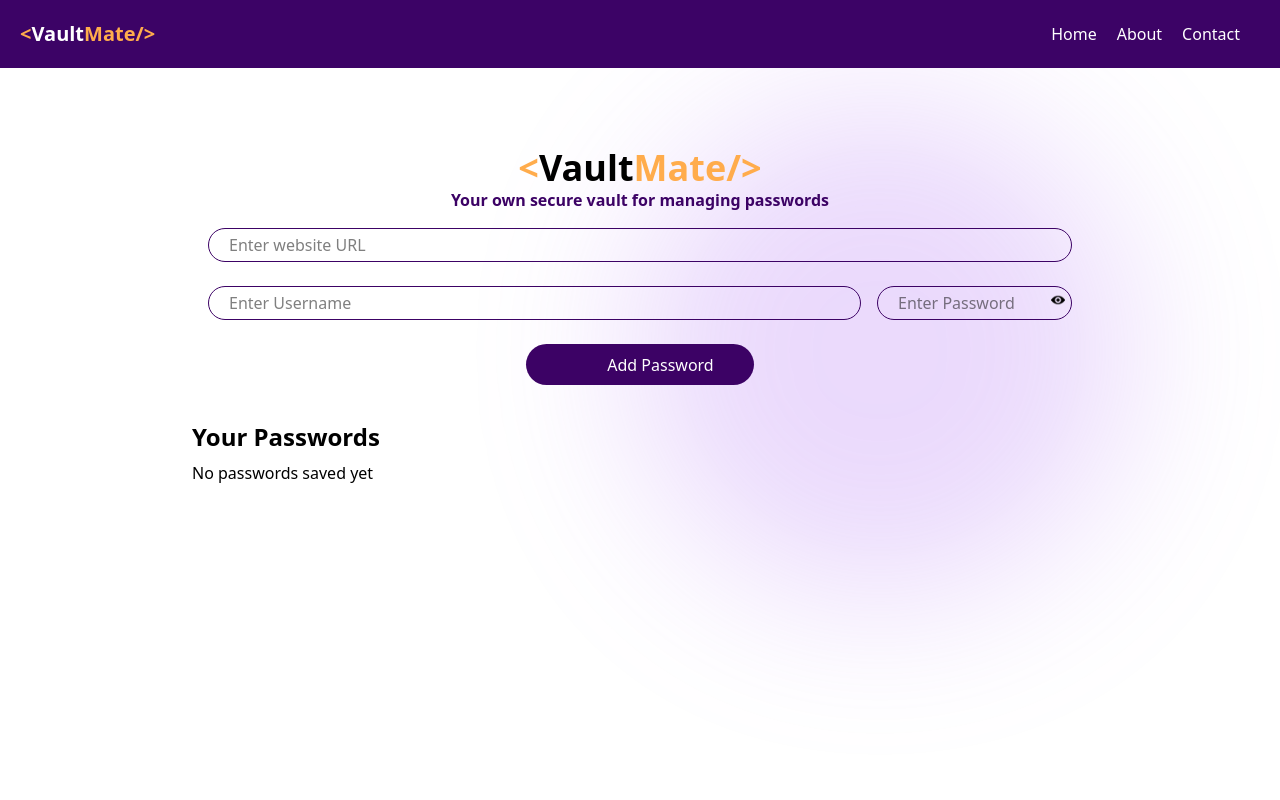
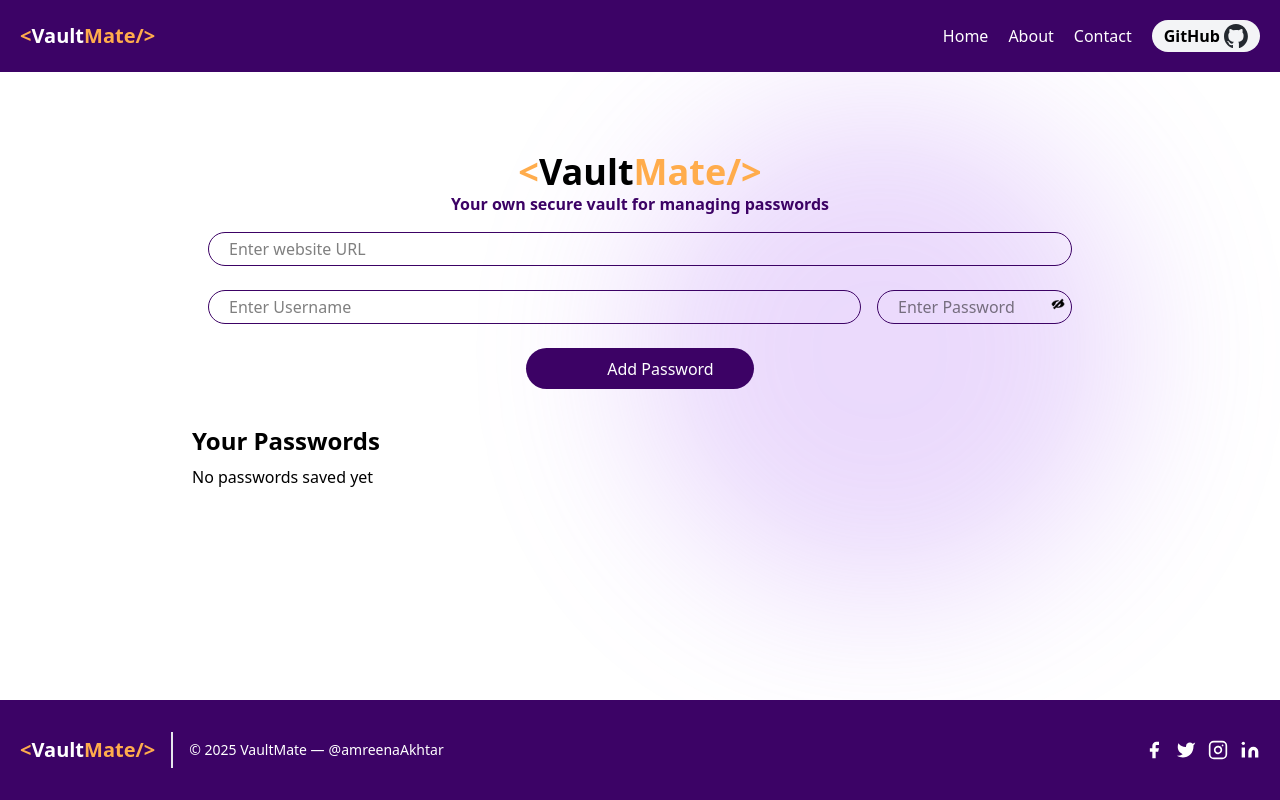
Before and after one commit to AmreenaAkhtar123/Project--VaultMate-Password-Manager, a React (Vite) app: page / in a window 1280 px wide. Built offline with nearby package versions, Linux system fonts and the light colour scheme; some icons are missing.

Commit message:
Added the footer and fixes more UI bugs

```diff
--- a/src/App.jsx
+++ b/src/App.jsx
@@ -2,12 +2,14 @@
 import './App.css'
 import Navbar from './components/Navbar'
 import Manager from './components/Manager'
+import Footer from './components/Footer'
 
 function App() {
 	return (
 		<>
-			<Navbar/>
-			<Manager/>
+			<Navbar />
+			<Manager />
+			<Footer />
 		</>
 	)
 }
--- /dev/null
+++ b/src/components/Footer.jsx
@@ -0,0 +1,51 @@
+import React from 'react'
+
+const Footer = () => {
+	return (
+		<div>
+			<footer className="text-gray-600 body-font bg-purple-950 fixed bottom-0 w-full">
+				<div className="container px-5 py-8 mx-auto flex items-center sm:flex-row flex-col">
+					<a className="flex title-font font-medium items-center md:justify-start justify-center text-gray-900">
+						<div className='text-white font-bold text-xl'>
+							<span className='text-[#ffac4c]'> &lt;</span>
+							Vault
+							<span className='text-[#ffac4c]'>Mate/&gt;</span>
+						</div>
+					</a>
+					<p className="text-sm text-white sm:ml-4 sm:pl-4 sm:border-l-2 sm:border-gray-200 sm:py-2 sm:mt-0 mt-4">© 2025 VaultMate —
+						<a href="https://x.com/explore/tabs/for-you" className="text-white ml-1" rel="noopener noreferrer" target="_blank">@amreenaAkhtar</a>
+					</p>
+					<span className="inline-flex sm:ml-auto sm:mt-0 mt-4 justify-center sm:justify-start">
+						<a className="text-white cursor-pointer" href='https://www.facebook.com/'>
+							<svg fill="currentColor" stroke-linecap="round" stroke-linejoin="round" stroke-width="2" className="w-5 h-5" viewBox="0 0 24 24">
+								<path d="M18 2h-3a5 5 0 00-5 5v3H7v4h3v8h4v-8h3l1-4h-4V7a1 1 0 011-1h3z"></path>
+							</svg>
+						</a>
+						<a className="ml-3 text-white cursor-pointer" href='https://www.twitter.com/'>
+							<svg fill="currentColor" stroke-linecap="round" stroke-linejoin="round" stroke-width="2" className="w-5 h-5" viewBox="0 0 24 24">
+								<path d="M23 3a10.9 10.9 0 01-3.14 1.53 4.48 4.48 0 00-7.86 3v1A10.66 10.66 0 013 4s-4 9 5 13a11.64 11.64 0 01-7 2c9 5 20 0 20-11.5a4.5 4.5 0 00-.08-.83A7.72 7.72 0 0023 3z"></path>
+							</svg>
+						</a>
+						<a className="ml-3 text-white cursor-pointer" href='https://www.instagram.com/'>
+							<svg fill="none" stroke="currentColor" stroke-linecap="round" stroke-linejoin="round" stroke-width="2" className="w-5 h-5" viewBox="0 0 24 24">
+								<rect width="20" height="20" x="2" y="2" rx="5" ry="5"></rect>
+								<path d="M16 11.37A4 4 0 1112.63 8 4 4 0 0116 11.37zm1.5-4.87h.01"></path>
+							</svg>
+						</a>
+						<a className="ml-3 text-white cursor-pointer" href='https://www.linkedin.com/'>
+							<svg fill="currentColor" stroke="currentColor" stroke-linecap="round" stroke-linejoin="round" stroke-width="0" className="w-5 h-5" viewBox="0 0 24 24">
+								<path stroke="none" d="M16 8a6 6 0 016 6v7h-4v-7a2 2 0 00-2-2 2 2 0 00-2 2v7h-4v-7a6 6 0 016-6zM2 9h4v12H2z"></path>
+								<circle cx="4" cy="4" r="2" stroke="none"></circle>
+							</svg>
+						</a>
+					</span>
+				</div>
+			</footer>
+
+		</div>
+	)
+}
+
+export default Footer
+
+Footer
--- a/src/components/Manager.jsx
+++ b/src/components/Manager.jsx
@@ -3,6 +3,7 @@
 
 const Manager = () => {
 	const ref = useRef();
+	const passwordRef = useRef();
 	const [form, setForm] = useState({
 		site: '',
 		username: '',
@@ -21,13 +22,16 @@
 
 
 	const showPassword = () => {
+
 		if (ref.current.src.includes("public/icons/eyecross.png")) {
 			alert("Show the password");
 			ref.current.src = "public/icons/eye.png"
+			passwordRef.current.type = "text"
 		}
 		else {
 			alert("Hide the password");
 			ref.current.src = "public/icons/eyecross.png"
+			passwordRef.current.type = "password"
 		}
 	}
 
@@ -63,9 +67,9 @@
 						<input value={form.username} onChange={handleChange} placeholder='Enter Username' className='border border-[#3c0265] w-full rounded-full p-2 pl-5 py-1 ' type="text" name="username" id="username" />
 
 						<div className='relative '>
-							<input value={form.password} onChange={handleChange} placeholder='Enter Password' className='border border-[#3c0265] w-full rounded-full p-2 pl-5 py-1 ' type="text" name="password" id="password" />
+							<input ref={passwordRef} value={form.password} onChange={handleChange} placeholder='Enter Password' className='border border-[#3c0265] w-full rounded-full p-2 pl-5 py-1 ' type="password" name="password" id="password" />
 							<span className='absolute right-[3px] top-[3px] cursor-pointer' onClick={showPassword}>
-								<img ref={ref} className='p-1' width={22} src="public/icons/eye.png" alt="eye" />
+								<img ref={ref} className='p-1' width={22} src="public/icons/eyecross.png" alt="eye" />
 							</span>
 						</div>
 
--- a/src/components/Navbar.jsx
+++ b/src/components/Navbar.jsx
@@ -17,11 +17,10 @@
 						<a className="mr-5 hover:text-amber-500">About</a>
 						<a className="mr-5 hover:text-amber-500">Contact</a>
 					</nav>
-					{/* <button class="inline-flex items-center bg-gray-100 border-0 py-1 px-3 focus:outline-none hover:bg-gray-200 rounded text-base mt-4 md:mt-0">Button
-						<svg fill="none" stroke="currentColor" stroke-linecap="round" stroke-linejoin="round" stroke-width="2" class="w-4 h-4 ml-1" viewBox="0 0 24 24">
-							<path d="M5 12h14M12 5l7 7-7 7"></path>
-						</svg>
-					</button> */}
+					<button class="inline-flex items-center bg-gray-100 border-0 py-1 px-3 focus:outline-none hover:bg-purple-200 rounded-full text-base mt-4 md:mt-0 text-black">
+						<span className='font-bold'>GitHub</span>
+						<img className='w-6 h-6 ml-1' src="public/icons/github.svg" alt="GitHub" />
+					</button>
 				</div>
 			</header>
 		</>
```
Also changed, not shown: public/icons/github.svg (added).
